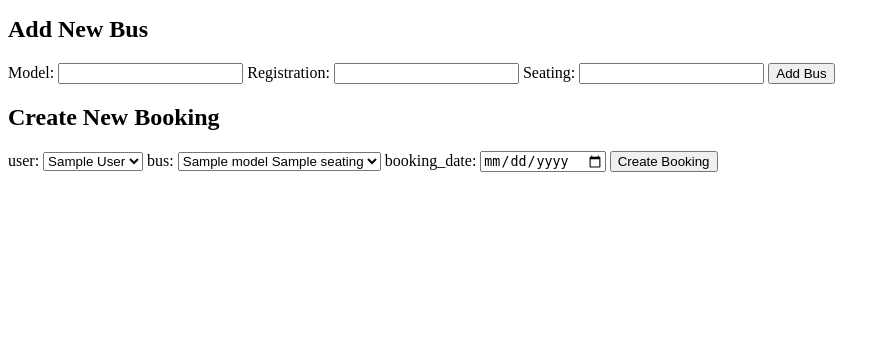
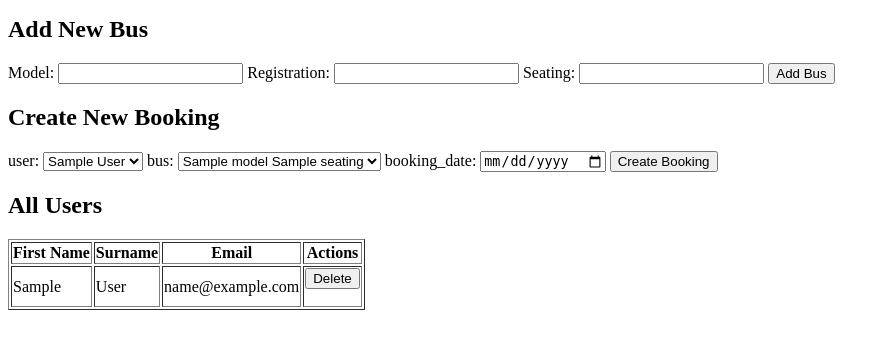
Before and after one commit to JamesASkibidi/ALevel, a Flask app: template minibus_booking/backend/templates/index.html in a window 1280 px wide. Shown: the part 138-487 px from the top of the page, without its empty margins (0-890 px from the left). Run offline with Flask 3, Linux system fonts and the light colour scheme; the template is opened without the code that fills it: most values are stand-ins (such as "Sample title", 1, 10 or a date in 2020).

Commit message:
buss booking is working

```diff
--- a/minibus_booking/backend/app.py
+++ b/minibus_booking/backend/app.py
@@ -49,7 +49,7 @@ def index():
 
     #sends data to index.html
 
-    return render_template("minibus_booking/frontend/templates/index.html" , users = users , busses = busses , bookings = bookings)
+    return render_template("index.html" , users = users , busses = busses , bookings = bookings)
 
 
 @app.route("/add_user" , methods = ["POST"])
--- a/minibus_booking/backend/templates/index.html
+++ b/minibus_booking/backend/templates/index.html
@@ -33,7 +33,7 @@
         action = "/add_bus"
         >
 
-    Model: <input type = "text" name = "Model" required>
+    Model: <input type = "text" name = "model" required>
     Registration: <input type = "text" name = "registration" required>
     Seating: <input type = "number" name = "seating" required>
 
@@ -59,7 +59,7 @@
     <select name="bu_id" required>
 
         {% for bus in busses %}
-            <option value = "{{busses.bu_id}}"> {{busses.model}} {{busses.seating}} </option>
+            <option value = "{{bus.bu_id}}"> {{bus.model}} {{bus.seating}} </option>
         {% endfor %}
     </select>
 
@@ -74,6 +74,45 @@
 
 </form>
 
+<h2>All Users</h2>
+
+<table border="1">
+
+
+<tr>
+
+<th>First Name</th>
+
+<th>Surname</th>
+
+<th>Email</th>
+
+<th>Actions</th>
+
+</tr>
+
+{% for user in users %}
+
+<tr>
+
+<td>{{ user.first_name }}</td>
+
+<td>{{ user.surname }}</td>
+
+<td>{{ user.email }}</td>
+
+<td><form action="/delete_user/{{ user.user_id }}" method="post">
+
+<button type="submit">Delete</button></td>
+
+</form>
+
+</tr>
+
+{% endfor %}
+
+</table>
+
 </body>
 
 </html>
```
Also changed, not shown: minibus_booking/backend/databse_practice.py (+21 -0 lines), minibus_booking/backend/bus_booking.db.
